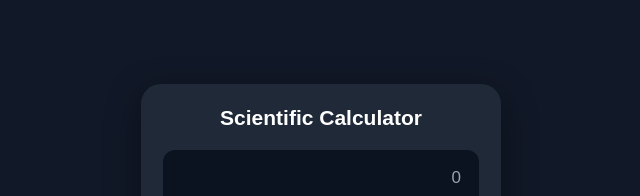
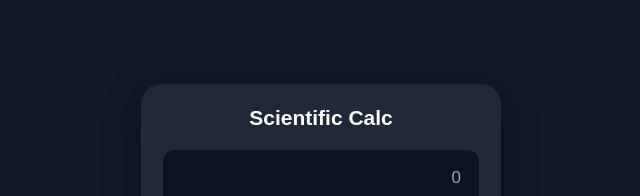
Before and after one commit to shivangisingh18/scientific-calc, a plain HTML site: page index.html in a window 1280 px wide. Shown: the top 196 px of the page, without its empty margins (319-959 px from the left). Drawn offline with Linux system fonts and the light colour scheme.

Commit message:
Change title from 'Scientific Calculator' to 'Scientific Calc'

```diff
--- a/index.html
+++ b/index.html
@@ -9,7 +9,7 @@
 <body>
 
     <div class="calculator">
-        <h2>Scientific Calculator</h2>
+        <h2>Scientific Calc</h2>
 
         <div class="screen">
             <div id="expression">0</div>
```
